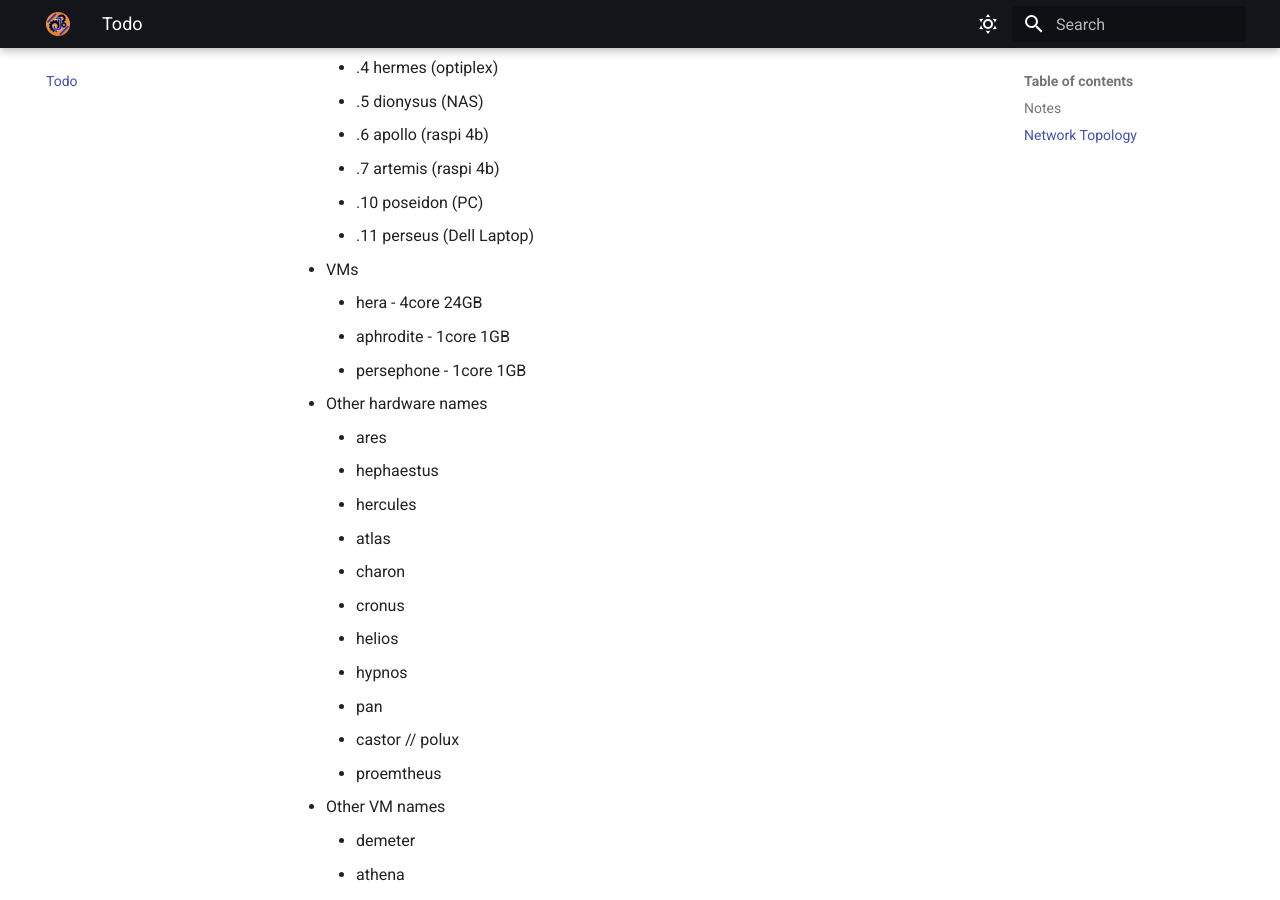
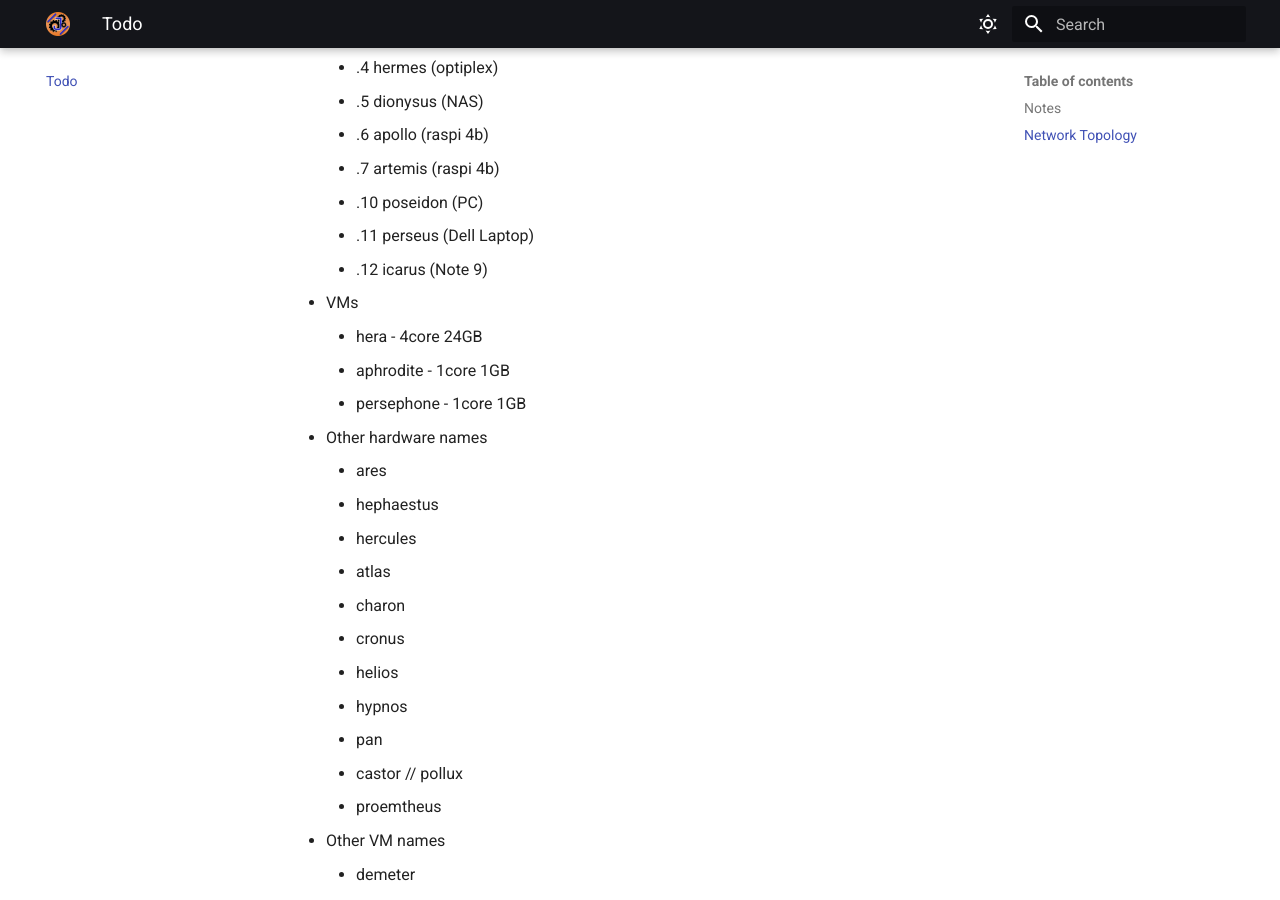
Before and after one commit to DistroByte/docs, an MkDocs documentation site: the page built from docs/todo.md, in a window 1280 px wide and 900 px high, scrolled down 1111 px. Built offline with MkDocs 1.6.1 and Material for MkDocs 9.7.7, drawn with Linux system fonts in a browser that asks for light colours.

Commit message:
Update todo.md

```diff
--- a/docs/todo.md
+++ b/docs/todo.md
@@ -35,6 +35,7 @@ Run `sudo service lighttpd restart` to apply change.
     - .7 artemis (raspi 4b)
     - .10 poseidon (PC)
     - .11 perseus (Dell Laptop)
+    - .12 icarus (Note 9)
 
 - VMs
     - hera - 4core 24GB
@@ -51,7 +52,7 @@ Run `sudo service lighttpd restart` to apply change.
     - helios
     - hypnos
     - pan
-    - castor // polux
+    - castor // pollux
     - proemtheus
 
 - Other VM names
```
